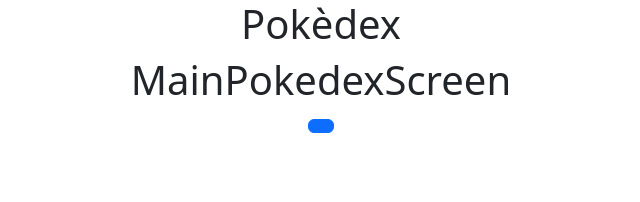
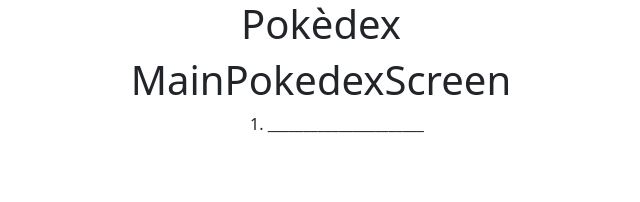
Before and after one commit to darrius-brown/plant-it, a React (Create React App) app: page /main in a window 1280 px wide. Shown: the top 202 px of the page, without its empty margins (319-959 px from the left). Built offline with nearby package versions, Linux system fonts and the light colour scheme; no server answers.

Commit message:
blank pokedex working

```diff
--- a/src/App.css
+++ b/src/App.css
@@ -1,3 +1,12 @@
 .App {
   text-align: center;
 }
+
+ol {
+  padding: 0;
+  list-style-position: inside;
+}
+
+li {
+  margin-bottom: 10px;
+}
--- a/src/MainPokedexScreen.js
+++ b/src/MainPokedexScreen.js
@@ -1,11 +1,9 @@
-import React,{useEffect, useState} from 'react'
+import React, { useEffect, useState } from 'react'
 import { getPokemonCount } from './API/PokeAPIs'
-import Button from 'react-bootstrap/Button'
-
 
 const MainPokedexScreen = () => {
-  const [numberOfPokemon, setnumberOfPokemon] = useState()
-
+  const [numberOfPokemon, setnumberOfPokemon] = useState();
+  const [pokedexList, setPokedexList] = useState();
   useEffect(() => {
     const fetchData = async () => {
       try {
@@ -19,12 +17,31 @@
     fetchData();
   }, []);
 
+  useEffect(() => {
+    setPokedexList(Array(numberOfPokemon).fill('______________________'));
+  }, [numberOfPokemon]);
+
+  const renderPokedexList = () => {
+    if (!pokedexList) {
+      return (
+        <h1>Loading....</h1>
+      )
+    }
+    return pokedexList.map((item, index) => {
+      return (
+      <li key={index}>{item}</li>
+      )
+    })
+  };
+
   return (
     <div>
-    <h1>MainPokedexScreen</h1>
-    <Button onClick={() => {console.log(numberOfPokemon)}}></Button>
+      <h1>MainPokedexScreen</h1>
+      <ol>
+        {renderPokedexList()}
+      </ol>
     </div>
   )
-}
+};
 
 export default MainPokedexScreen
```
